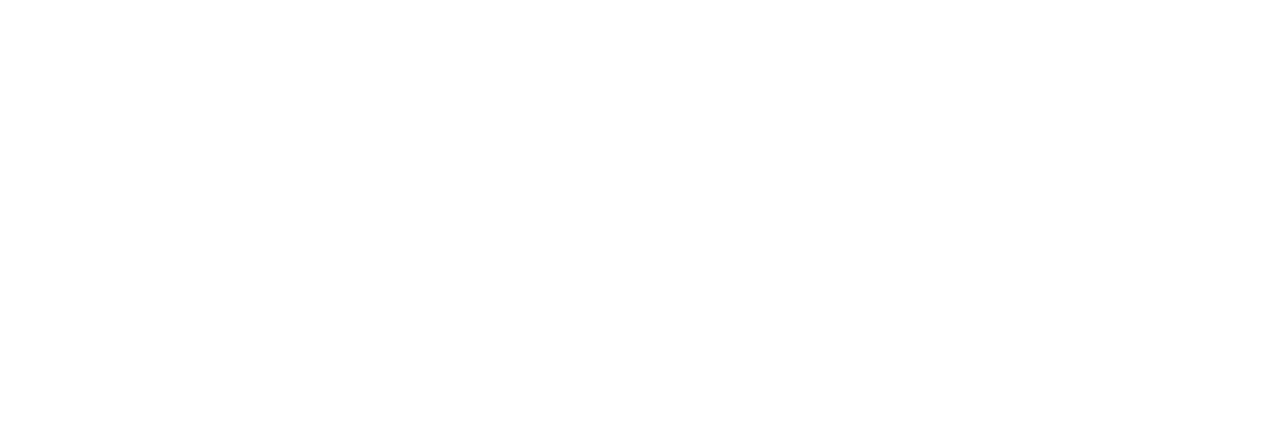
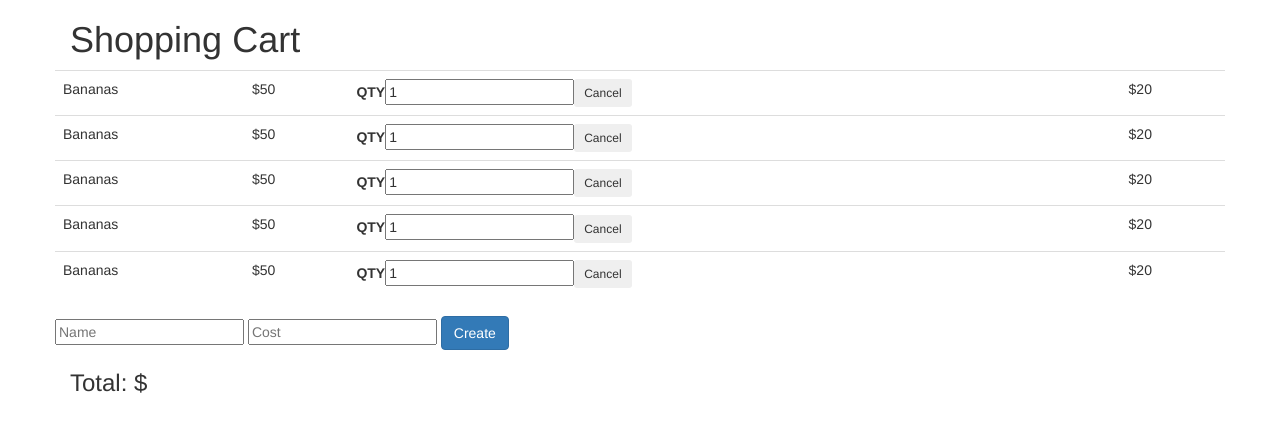
Before and after one commit to Ethal17/shopping-cart, a plain HTML site: page simple_shopping_cart/index.html in a window 1280 px wide. Drawn offline with nearby package versions, Linux system fonts and the light colour scheme.

Commit message:
Updated index.html

```diff
--- a/simple_shopping_cart/index.html
+++ b/simple_shopping_cart/index.html
@@ -15,6 +15,54 @@
     <link href="css/custom.css" rel="stylesheet">
   </head>
   <body>
-
+    <div class="container">
+      <h1 class="text-left my-4">Shopping Cart</h1>
+      <div class="row">
+        <div class="col-12">
+          <table class="table table-responsive">
+            <tbody>
+              <tr>
+                <td class="name p-right-200">Bananas</td>
+                <td class="cost">$50</td>
+                <td class="quantity"><b>QTY</b><input type="number" value="1" /><button class="btn btn-light btn-sm cancel" style="border: thin;">Cancel</button></td>
+                <td class="price">$20</td>
+              </tr>
+              <tr>
+                <td class="name p-right-200">Bananas</td>
+                <td class="cost">$50</td>
+                <td class="quantity"><b>QTY</b><input type="number" value="1" /><button class="btn btn-light btn-sm cancel" style="border: thin;">Cancel</button></td>
+                <td class="price">$20</td>
+              </tr>
+              <tr>
+                <td class="name p-right-200">Bananas</td>
+                <td class="cost">$50</td>
+                <td class="quantity"><b>QTY</b><input type="number" value="1" /><button class="btn btn-light btn-sm cancel" style="border: thin;">Cancel</button></td>
+                <td class="price">$20</td>
+              </tr>
+              <tr>
+                <td class="name p-right-200">Bananas</td>
+                <td class="cost">$50</td>
+                <td class="quantity"><b>QTY</b><input type="number" value="1" /><button class="btn btn-light btn-sm cancel" style="border: thin;">Cancel</button></td>
+                <td class="price">$20</td>
+              </tr>
+              <tr>
+                <td class="name p-right-200">Bananas</td>
+                <td class="cost">$50</td>
+                <td class="quantity"><b>QTY</b><input type="number" value="1" /><button class="btn btn-light btn-sm cancel" style="border: thin;">Cancel</button></td>
+                <td class="price">$20</td>
+              </tr>
+            </tbody>
+          </table>
+        </div>
+        <form class="col-12 mt-2 mb-4" id="addStock">
+          <input class="mx-2" name="name" type="text" placeholder="Name" required/>
+          <input class="mx-2" name="cost" type="number" placeholder="Cost"/>
+          <button class="btn btn-primary btn-md">Create</button>
+        </form>
+        <div class="col-12 col-md-6">
+          <h3>Total: $ <span id="totalPrice"></span></h3>
+        </div>
+      </div>
+    </div>
   </body>
 </html>
```
